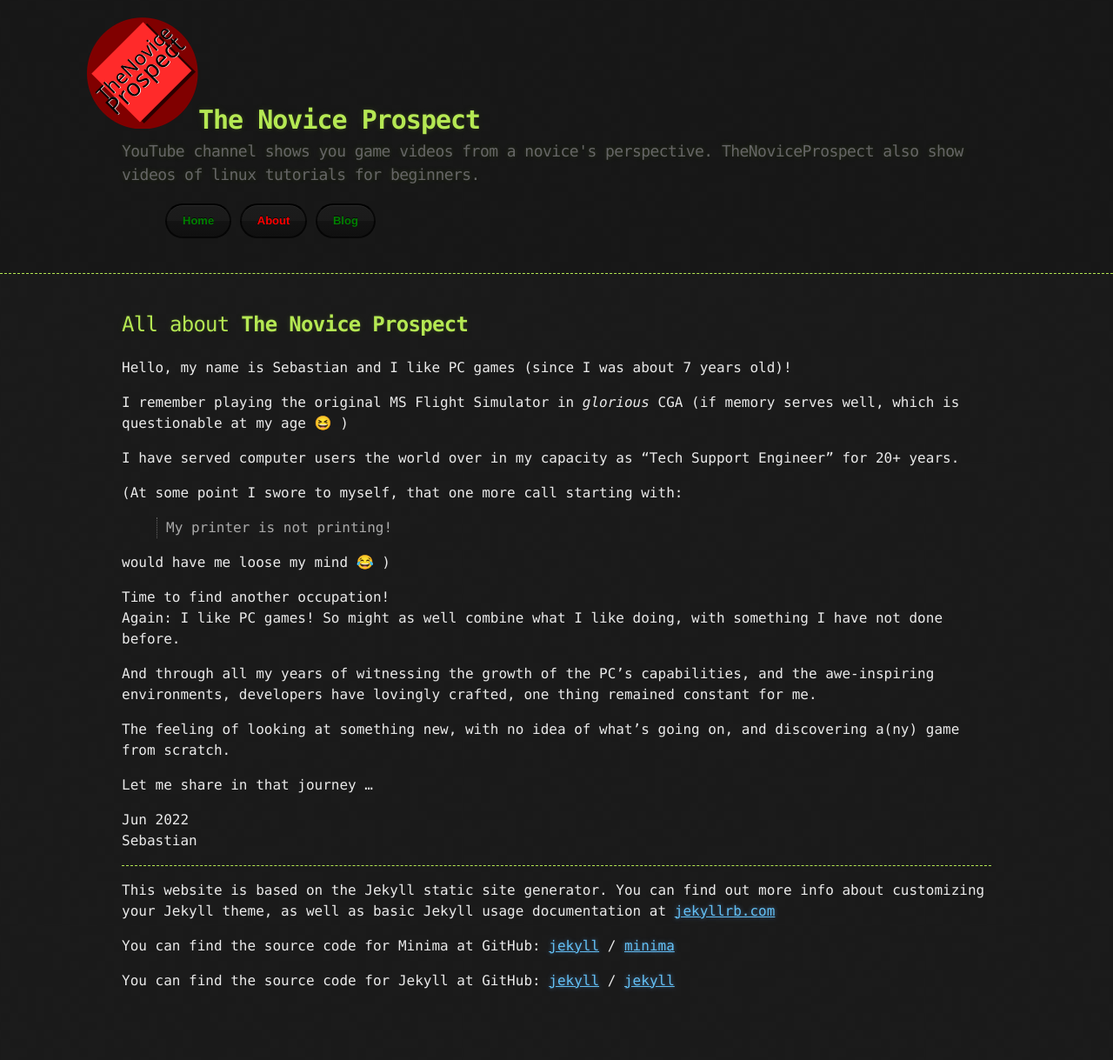
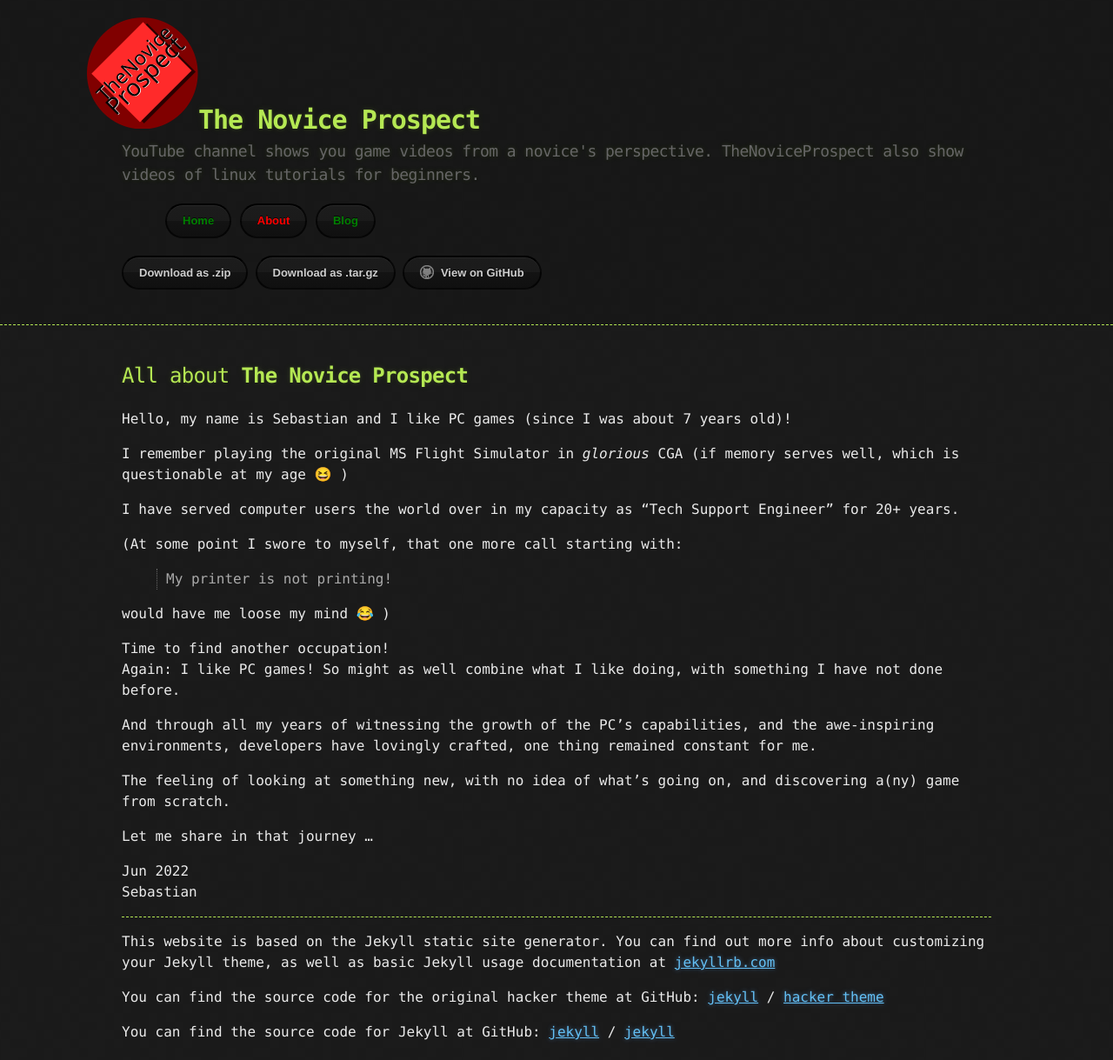
Before and after one commit to TheNoviceProspect/thenoviceprospect.github.io, a Jekyll site: the page built from about.md, in a window 1280 px wide. Shown: the whole page at 87% size. Built offline with Jekyll 4.4.1, drawn with Linux system fonts in a browser that asks for light colours; emoji names are drawn with the system emoji font; before the commit the page ends 1160 px from its top, so only the background shows below that.

Commit message:
modified layout and config
preparing for a better experience for my viewers :smile:

```diff
--- a/_config.yml
+++ b/_config.yml
@@ -32,7 +32,7 @@
 #markdown: GFM
 #markdown: kramdown
 
-show_downloads: false
+show_downloads: true
 google_analytics: G-BC0NPE4Y08
 
 # Build settings
--- a/_layouts/default.html
+++ b/_layouts/default.html
@@ -20,11 +20,13 @@
         <h2>{{ site.description | default: site.github.project_tagline }}</h2>
         <div class="container"><section id="navigation">{% include navigation.html %}</section></div>
         {% if site.show_downloads %}
-          <section id="downloads">
-            <a href="{{ site.github.zip_url }}" class="btn">Download as .zip</a>
-            <a href="{{ site.github.tar_url }}" class="btn">Download as .tar.gz</a>
-            <a href="{{ site.github.repository_url }}" class="btn btn-github"><span class="icon"></span>View on GitHub</a>
+          <small>
+            <section id="downloads">
+              <a href="{{ site.github.zip_url }}" class="btn">Download as .zip</a>
+              <a href="{{ site.github.tar_url }}" class="btn">Download as .tar.gz</a>
+              <a href="{{ site.github.repository_url }}" class="btn btn-github"><span class="icon"></span>View on GitHub</a>
           </section>
+        </small>
         {% endif %}
       </div>
     </header>
--- a/_layouts/post.html
+++ b/_layouts/post.html
@@ -2,7 +2,8 @@
 layout: default
 ---
 
-<small>{{ page.date | date: "%-d %B %Y" }}</small>
+<!-- <small>{{ page.date | date: "%-d %B %Y" }}</small> -->
+<small>{{ page.date | date_to_string }}</small>
 <h1>{{ page.title }}</h1>
 
 <p class="view">by {{ page.author | default: site.author }}</p>
--- a/about.md
+++ b/about.md
@@ -20,7 +20,7 @@
 
 would have me loose my mind :joy: )
 
-Time to find another occupation!<br />
+Time to find another occupation! \
 Again: I like PC games! So might as well combine what I like doing,
 with something I have not done before.
 
@@ -33,16 +33,16 @@
 
 Let me share in that journey ...
 
-Jun 2022<br />
+Jun 2022 \
 Sebastian
 
 * * *
 
 This website is based on the Jekyll static site generator. You can find out more info about customizing your Jekyll theme, as well as basic Jekyll usage documentation at [jekyllrb.com](https://jekyllrb.com/)
 
-You can find the source code for Minima at GitHub:
+You can find the source code for the original hacker theme at GitHub:
 [jekyll][jekyll-organization] /
-[minima](https://github.com/jekyll/minima)
+[hacker theme](https://github.com/pages-themes/hacker)
 
 You can find the source code for Jekyll at GitHub:
 [jekyll][jekyll-organization] /
```
Also changed, not shown: blog.md (+3 -1 lines).
